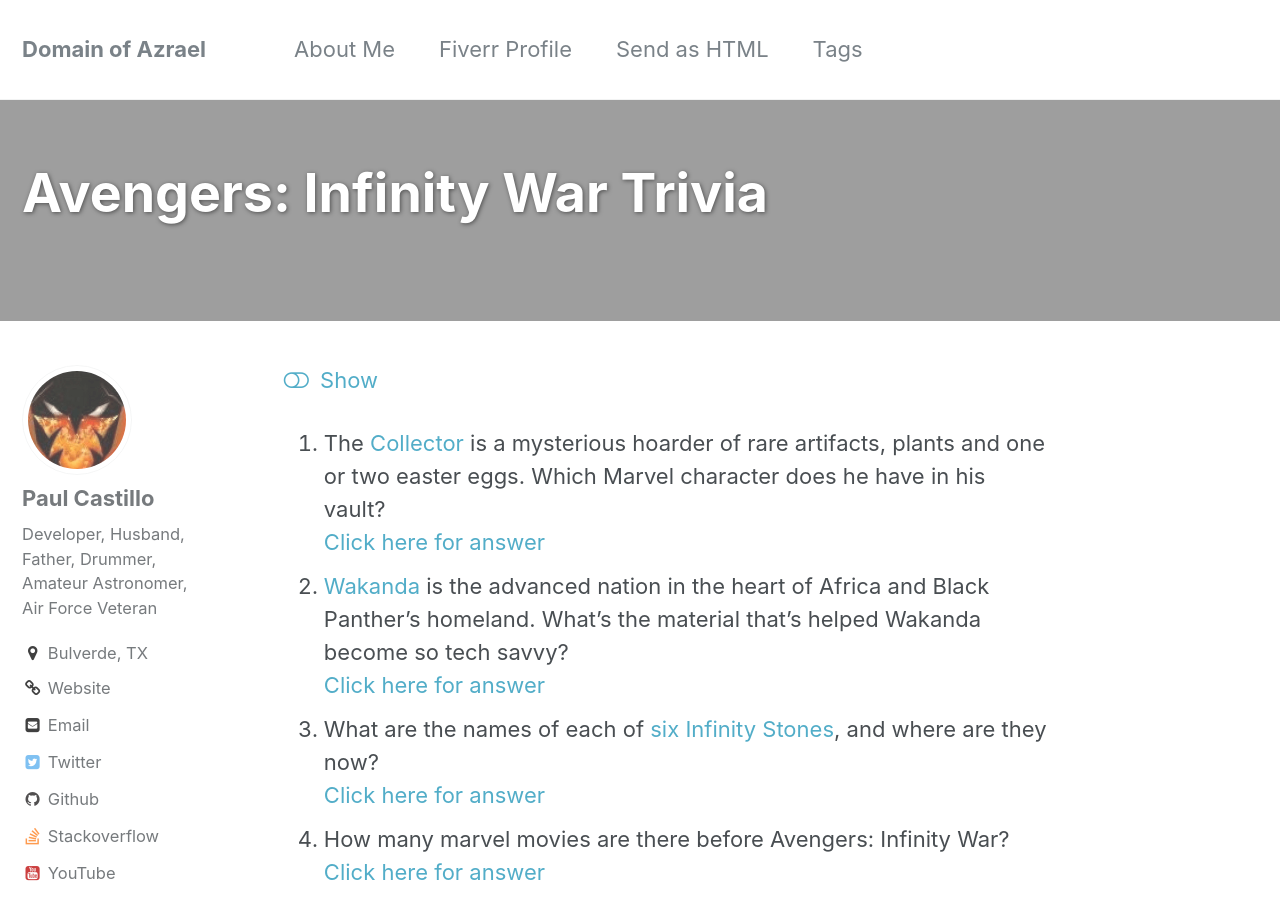
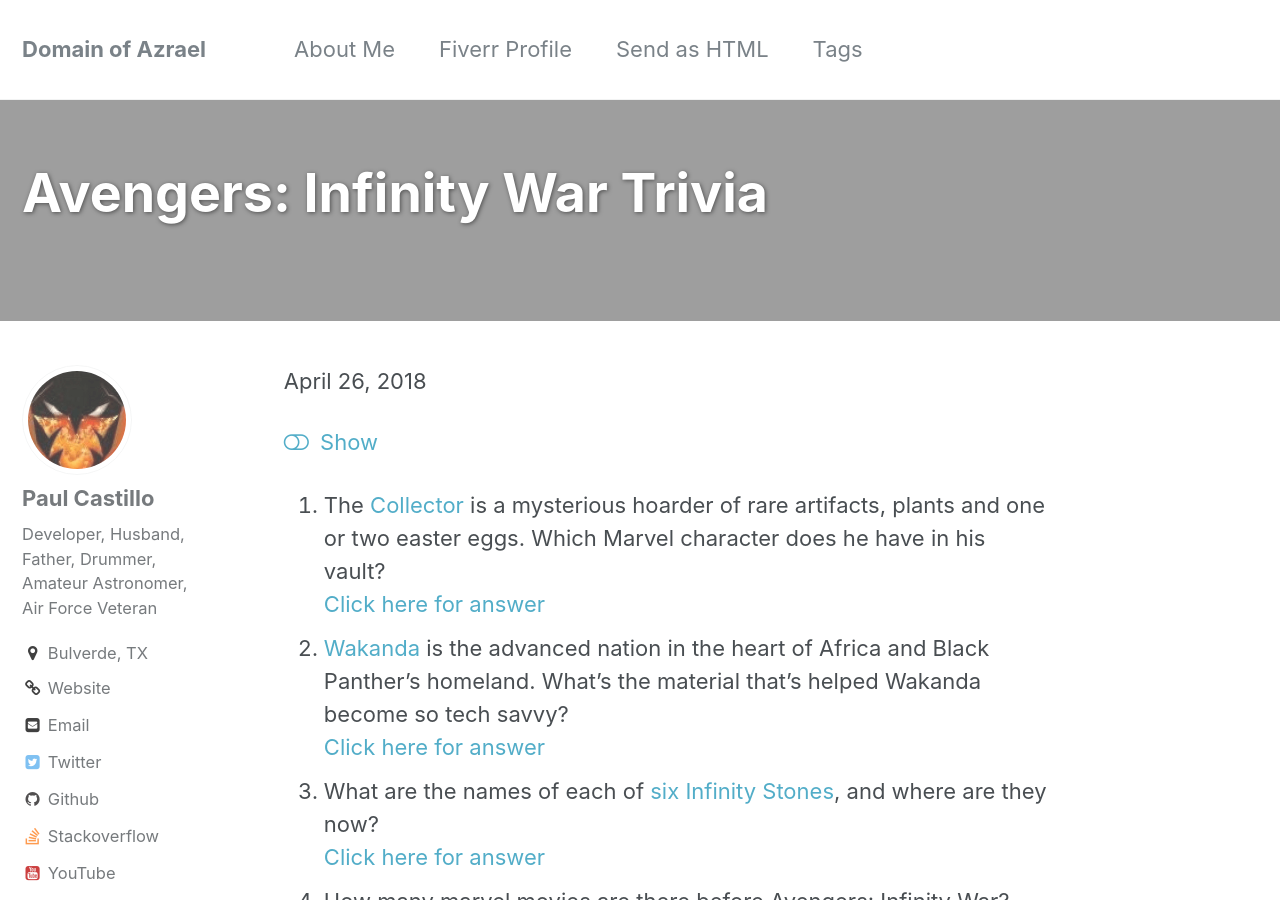
Before and after one commit to pcast01/pcast01.github.io, a Jekyll site: the page built from _posts/2018-04-26-Avengers-Infinity-War-Trivia.md, in a window 1280 px wide and 900 px high. Built offline with Jekyll 4.4.1, drawn with Linux system fonts in a browser that asks for light colours; comment, search, counter and statistics services are not loaded.

Commit message:
Added date to

```diff
--- a/_posts/2018-04-26-Avengers-Infinity-War-Trivia.md
+++ b/_posts/2018-04-26-Avengers-Infinity-War-Trivia.md
@@ -6,6 +6,7 @@
         overlay_image: /assets/images/aboutPic.jpg
 tags: [Avengers, Marvel]
 ---
+{{ page.date | date: '%B %d, %Y' }}
 
 <link rel="stylesheet" href="https://cdnjs.cloudflare.com/ajax/libs/font-awesome/4.7.0/css/font-awesome.min.css">
 <script type="text/javascript">
```
